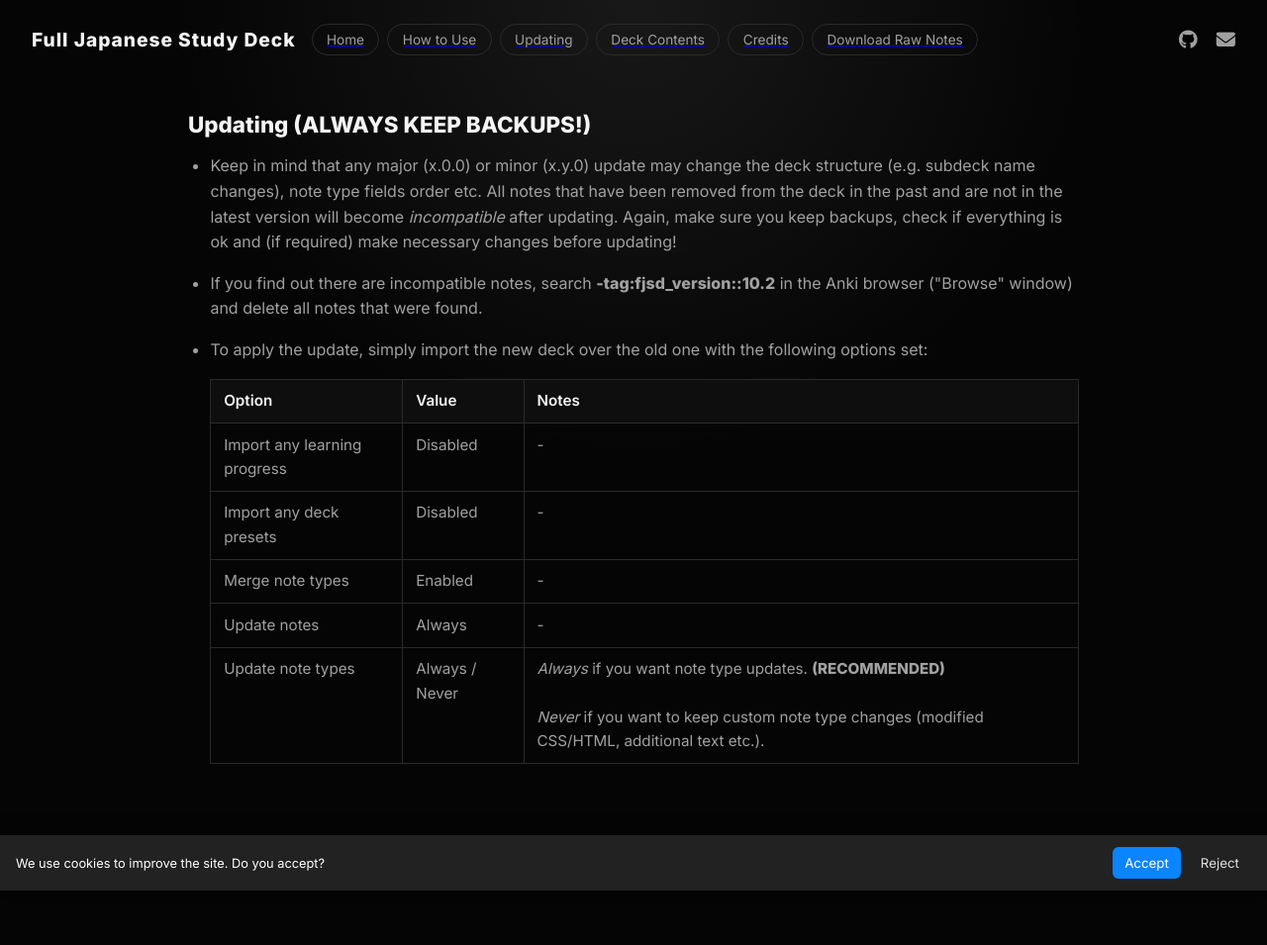
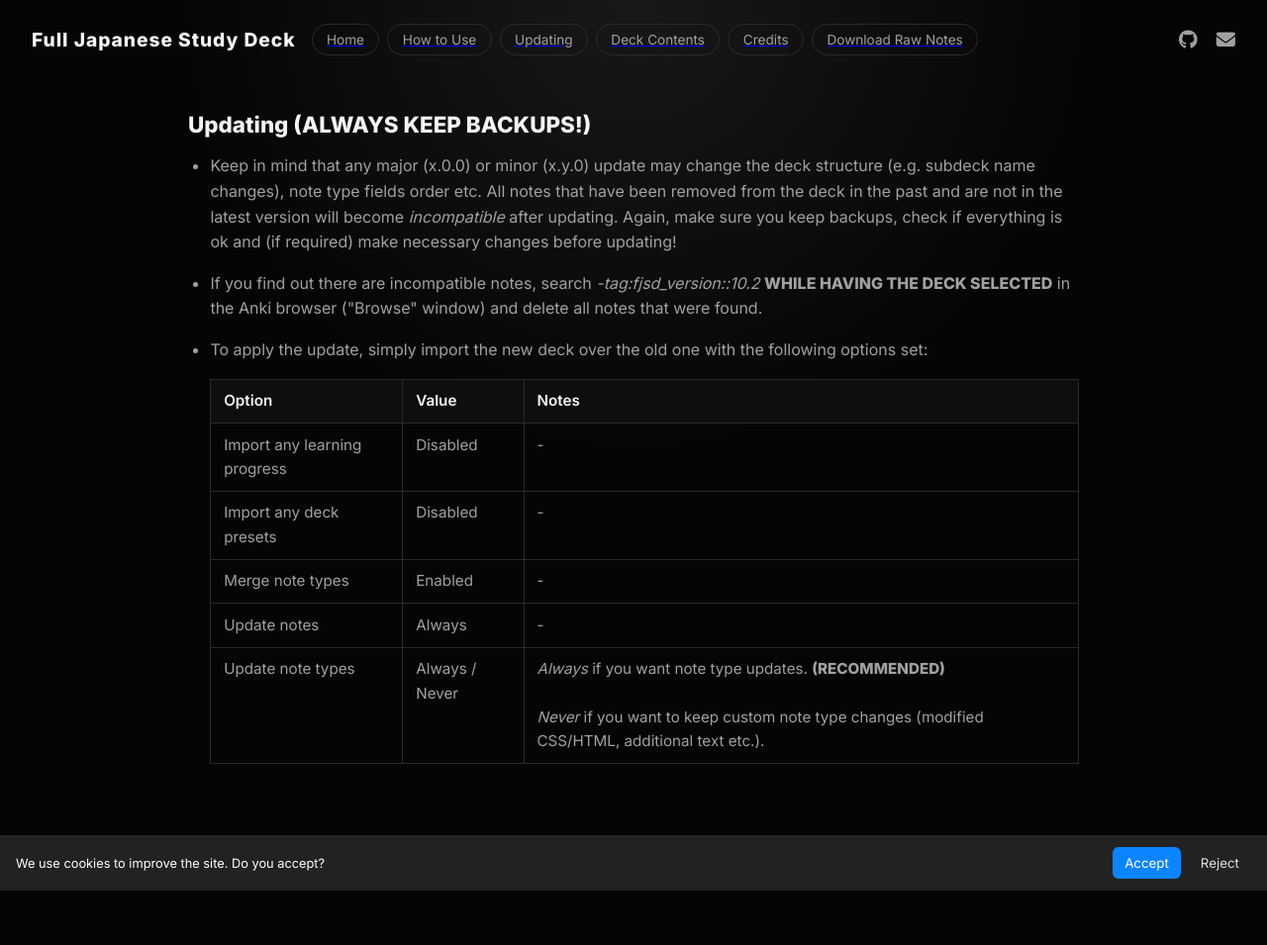
Before and after one commit to Ronokof/Full-Japanese-Study-Deck, a Jekyll site: the page built from updating.md, in a window 1280 px wide. Shown: the whole page at 99% size. Built offline with Jekyll 4.4.1, drawn with Linux system fonts in a browser that asks for light colours.

Commit message:
fix(updating): made updating instructions clearer

```diff
--- a/updating.md
+++ b/updating.md
@@ -11,7 +11,7 @@ ogsuffix: " - How to Update"
   <h3>Updating (<strong>ALWAYS KEEP BACKUPS!</strong>)</h3>
   <ul>
   <li>Keep in mind that any major (x.0.0) or minor (x.y.0) update may change the deck structure (e.g. subdeck name changes), note type fields order etc. All notes that have been removed from the deck in the past and are not in the latest version will become <em>incompatible</em> after updating. Again, make sure you keep backups, check if everything is ok and (if required) make necessary changes before updating!</li>
-  <li>If you find out there are incompatible notes, search <strong>-tag:fjsd_version::{{ site.deckversion }}</strong> in the Anki browser ("Browse" window) and delete all notes that were found.</li>
+  <li>If you find out there are incompatible notes, search <em>-tag:fjsd_version::{{ site.deckversion }}</em> <strong>WHILE HAVING THE DECK SELECTED</strong> in the Anki browser ("Browse" window) and delete all notes that were found.</li>
   <li>To apply the update, simply import the new deck over the old one with the following options set:<table>
       <tr>
          <th>Option</th>
```
